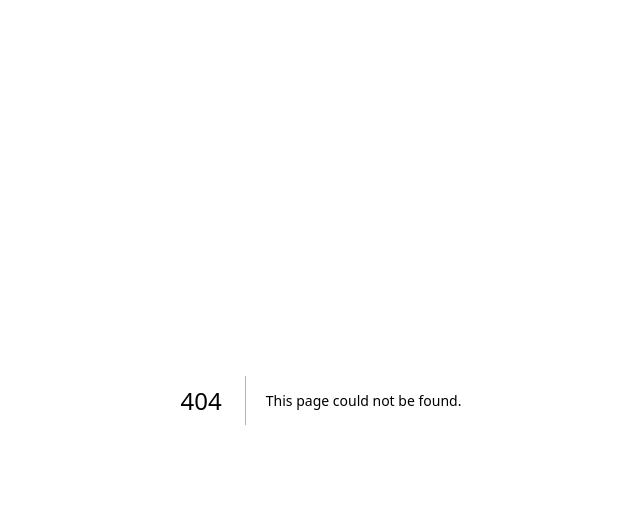
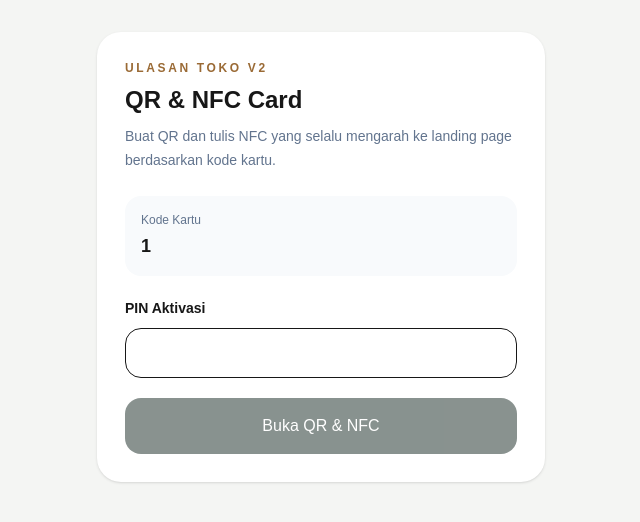
Before and after one commit to ulasantokogle-max/ulasantoko-review-card, a Next.js app: page /card-tools/1 in a window 1280 px wide. Before the commit this address had no page. Shown: the top 522 px of the page, without its empty margins (319-959 px from the left). Built offline with nearby package versions, Linux system fonts and the light colour scheme.

Commit message:
feat(v2): add QR and NFC tools page

```diff
--- /dev/null
+++ b/app/card-tools/[cardCode]/page.tsx
@@ -0,0 +1,11 @@
+import V2CardTools from "@/components/V2CardTools";
+
+export default async function CardToolsPage({
+  params,
+}: {
+  params: Promise<{ cardCode: string }>;
+}) {
+  const { cardCode } = await params;
+  const code = decodeURIComponent(cardCode).trim().toUpperCase();
+  return <V2CardTools cardCode={code} />;
+}
```
